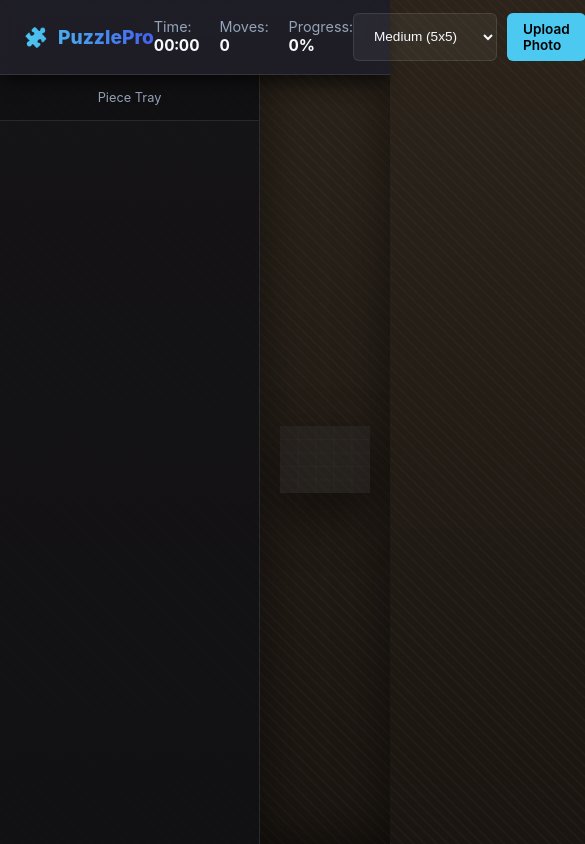
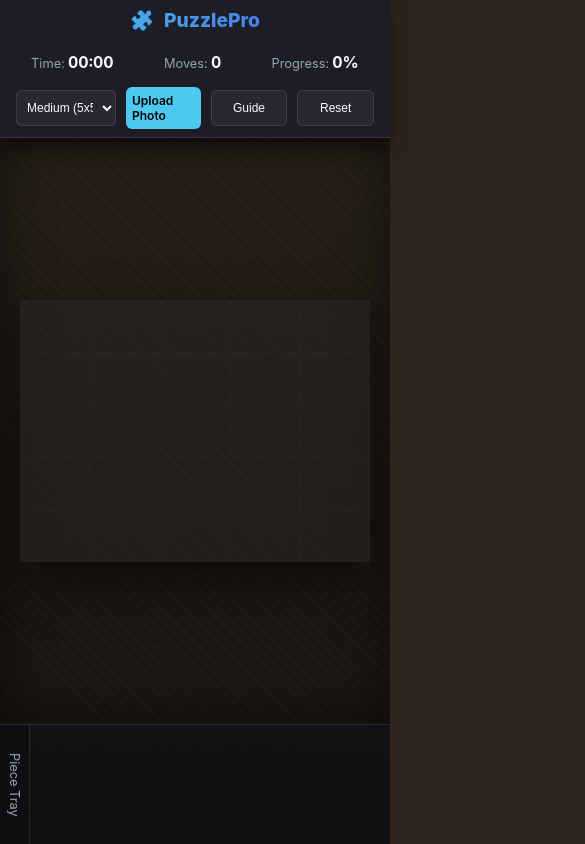
Before and after one commit to sajjadjim/Puzzle-Game, a plain HTML site: page index.html in a window 390 px wide. Shown: the top 844 px of the page, 585 px wide, since content can reach past the window. Drawn offline with Linux system fonts and the light colour scheme.

Commit message:
responsive for the mobile and laptop and ipad

```diff
--- a/index.html
+++ b/index.html
@@ -2,7 +2,8 @@
 <html lang="en">
 <head>
     <meta charset="UTF-8">
-    <meta name="viewport" content="width=device-width, initial-scale=1.0">
+    <!-- <meta name="viewport" content="width=device-width, initial-scale=1.0"> -->
+    <meta name="viewport" content="width=device-width, initial-scale=1.0, maximum-scale=1.0, user-scalable=no">
     <title>Pro Puzzle Suite</title>
     <link rel="stylesheet" href="style.css">
 </head>
--- a/style.css
+++ b/style.css
@@ -11,18 +11,23 @@
 
 * {
     box-sizing: border-box;
+    /* Prevent text selection while playing */
     user-select: none;
+    -webkit-user-select: none;
+    /* Prevent tap highlighting on mobile */
+    -webkit-tap-highlight-color: transparent;
 }
 
 body {
     font-family: 'Inter', system-ui, sans-serif;
     background-color: var(--bg-wood);
-    /* Subtle wood grain pattern using CSS gradients */
     background-image: repeating-linear-gradient(45deg, rgba(255, 255, 255, 0.02) 0px, rgba(255, 255, 255, 0.02) 2px, transparent 2px, transparent 8px),
         linear-gradient(to bottom, #2c241b, #1a1510);
     color: var(--text-main);
     margin: 0;
     height: 100vh;
+    /* Fix for mobile browser address bars resizing the viewport */
+    height: 100dvh;
     display: flex;
     flex-direction: column;
     overflow: hidden;
@@ -39,6 +44,8 @@ body {
     backdrop-filter: blur(10px);
     z-index: 20;
     box-shadow: var(--shadow-soft);
+    flex-wrap: wrap; /* Allow wrapping on small screens */
+    gap: 10px;
 }
 
 .brand {
@@ -50,6 +57,7 @@ body {
     display: flex;
     align-items: center;
     gap: 10px;
+    white-space: nowrap;
 }
 
 .stats-container {
@@ -68,6 +76,7 @@ body {
 .controls {
     display: flex;
     gap: 10px;
+    align-items: center;
 }
 
 /* --- Buttons --- */
@@ -82,7 +91,10 @@ body {
     transition: all 0.2s;
     display: flex;
     align-items: center;
+    justify-content: center;
     gap: 6px;
+    /* Better touch targets */
+    min-height: 36px;
 }
 
 .btn:hover {
@@ -101,10 +113,6 @@ body {
     border: none;
 }
 
-.btn-primary:hover {
-    background: #3db5db;
-}
-
 input[type="file"] {
     display: none;
 }
@@ -115,6 +123,8 @@ input[type="file"] {
     flex: 1;
     overflow: hidden;
     position: relative;
+    /* Default: Desktop (Row) */
+    flex-direction: row;
 }
 
 /* Sidebar for pieces */
@@ -125,11 +135,11 @@ input[type="file"] {
     display: flex;
     flex-direction: column;
     z-index: 10;
-    transition: transform 0.3s ease;
+    transition: all 0.3s ease;
 }
 
 .sidebar-header {
-    padding: 15px;
+    padding: 10px;
     text-align: center;
     font-size: 0.8rem;
     color: var(--text-muted);
@@ -141,6 +151,7 @@ input[type="file"] {
     flex: 1;
     padding: 15px;
     overflow-y: auto;
+    /* Default: Grid for Desktop side-panel */
     display: grid;
     grid-template-columns: repeat(2, 1fr);
     gap: 10px;
@@ -150,12 +161,9 @@ input[type="file"] {
 /* Custom Scrollbar */
 #piece-pool::-webkit-scrollbar {
     width: 6px;
+    height: 6px;
 }
-
-#piece-pool::-webkit-scrollbar-track {
-    background: transparent;
-}
-
+#piece-pool::-webkit-scrollbar-track { background: transparent; }
 #piece-pool::-webkit-scrollbar-thumb {
     background: rgba(255, 255, 255, 0.2);
     border-radius: 3px;
@@ -170,14 +178,16 @@ input[type="file"] {
     justify-content: center;
     align-items: center;
     box-shadow: inset 0 0 50px rgba(0, 0, 0, 0.5);
+    background: rgba(0,0,0,0.1);
 }
 
 #game-board {
     position: relative;
-    /* The actual board size will be set by JS */
     box-shadow: 0 20px 50px rgba(0, 0, 0, 0.5);
     background: rgba(0, 0, 0, 0.3);
     border-radius: 4px;
+    /* Important for touch */
+    touch-action: none;
 }
 
 canvas#guide-image {
@@ -192,7 +202,6 @@ canvas#guide-image {
 /* --- Puzzle Piece Styles --- */
 .puzzle-piece {
     position: absolute;
-    /* Filter drop-shadow allows shadow to follow the complex shape */
     filter: drop-shadow(2px 3px 2px rgba(0, 0, 0, 0.4));
     cursor: grab;
     transition: transform 0.1s, filter 0.2s;
@@ -204,9 +213,12 @@ canvas#guide-image {
     position: relative !important;
     left: auto !important;
     top: auto !important;
-    transform: scale(0.7) !important;
+    transform: scale(0.8) !important; /* Slightly smaller in pool */
     margin: auto;
-    cursor: pointer;
+    cursor: grab;
+    /* Ensure pieces don't overflow their grid cells */
+    max-width: 100%;
+    max-height: 100%;
 }
 
 .puzzle-piece:active {
@@ -220,11 +232,10 @@ canvas#guide-image {
     pointer-events: none;
     z-index: 1;
     filter: none;
-    /* Remove shadow once flat on board */
     transition: all 0.3s ease;
 }
 
-/* --- Overlays --- */
+/* --- Overlays & Modals --- */
 .overlay {
     position: fixed;
     inset: 0;
@@ -247,25 +258,19 @@ canvas#guide-image {
 
 .modal-card {
     background: var(--panel-bg);
-    padding: 3rem;
+    padding: 2rem;
+    margin: 1rem;
     border-radius: 1rem;
     border: var(--border-glass);
     text-align: center;
     max-width: 400px;
+    width: 90%;
     box-shadow: 0 20px 40px rgba(0, 0, 0, 0.6);
     transform: translateY(20px);
     transition: transform 0.4s cubic-bezier(0.175, 0.885, 0.32, 1.275);
 }
 
-.overlay.active .modal-card {
-    transform: translateY(0);
-}
-
-h2 {
-    margin-top: 0;
-    color: var(--accent);
-    font-size: 2rem;
-}
+.overlay.active .modal-card { transform: translateY(0); }
 
 .progress-bar {
     position: absolute;
@@ -277,7 +282,6 @@ h2 {
     transition: width 0.3s;
 }
 
-/* Confetti Canvas */
 #confetti-canvas {
     position: fixed;
     top: 0;
@@ -286,27 +290,113 @@ h2 {
     z-index: 999;
 }
 
-/* Fix for the Dropdown Menu Visibility */
-select option {
-    background-color: var(--panel-bg);
-    /* Dark background for options */
-    color: var(--text-main);
-    /* White text */
-}
-
-/* Ensure the select element itself looks good */
 select {
     background-color: rgba(255, 255, 255, 0.05);
-    /* Semi-transparent dark */
     color: var(--text-main);
     border: var(--border-glass);
     padding: 8px;
     border-radius: 6px;
 }
 
-/* Optional: Fix for Chrome/Edge dark mode overrides */
-select:focus {
+select option {
     background-color: #1e1e28;
-    /* Solid dark color when open */
-    outline: 2px solid var(--accent);
+    color: var(--text-main);
 }
+
+/* =========================================
+   RESPONSIVE DESIGN (The New Updates)
+   ========================================= */
+
+/* Tablets (Portrait) & Mobile Landscape */
+@media (max-width: 1024px) {
+    .hud {
+        padding: 0.5rem 1rem;
+    }
+
+    .game-layout {
+        flex-direction: column; /* Stack vertically */
+    }
+
+    /* Move Board to visual top, Sidebar to bottom */
+    .board-wrapper {
+        order: 1;
+        flex: 1;
+    }
+
+    .sidebar {
+        order: 2;
+        width: 100%; /* Full width */
+        height: 140px; /* Fixed height for bottom tray */
+        border-right: none;
+        border-top: var(--border-glass);
+        flex-direction: row; /* Horizontal header + content */
+    }
+
+    .sidebar-header {
+        writing-mode: vertical-rl; /* Vertical text label */
+        text-orientation: mixed;
+        padding: 5px;
+        border-bottom: none;
+        border-right: var(--border-glass);
+        display: flex;
+        justify-content: center;
+        align-items: center;
+        width: 30px;
+    }
+
+    #piece-pool {
+        /* Horizontal Scroll Strip */
+        display: flex;
+        flex-direction: row;
+        grid-template-columns: none;
+        overflow-x: auto;
+        overflow-y: hidden;
+        align-items: center;
+        padding: 10px;
+    }
+
+    .puzzle-piece.in-pool {
+        margin: 0 10px;
+        flex-shrink: 0; /* Don't squash pieces */
+    }
+}
+
+/* Mobile Phones (Portrait) */
+@media (max-width: 600px) {
+    .hud {
+        justify-content: center;
+        gap: 15px;
+    }
+
+    .brand {
+        width: 100%;
+        justify-content: center;
+        margin-bottom: 5px;
+    }
+
+    .stats-container {
+        width: 100%;
+        justify-content: space-around;
+        font-size: 0.8rem;
+    }
+
+    .controls {
+        width: 100%;
+        justify-content: space-between;
+    }
+
+    .controls .btn {
+        flex: 1; /* Make buttons fill width equally */
+        font-size: 0.75rem;
+        padding: 6px;
+    }
+
+    #difficulty {
+        max-width: 100px;
+    }
+
+    /* Make the tray slightly smaller on phones */
+    .sidebar {
+        height: 120px;
+    }
+}
```
